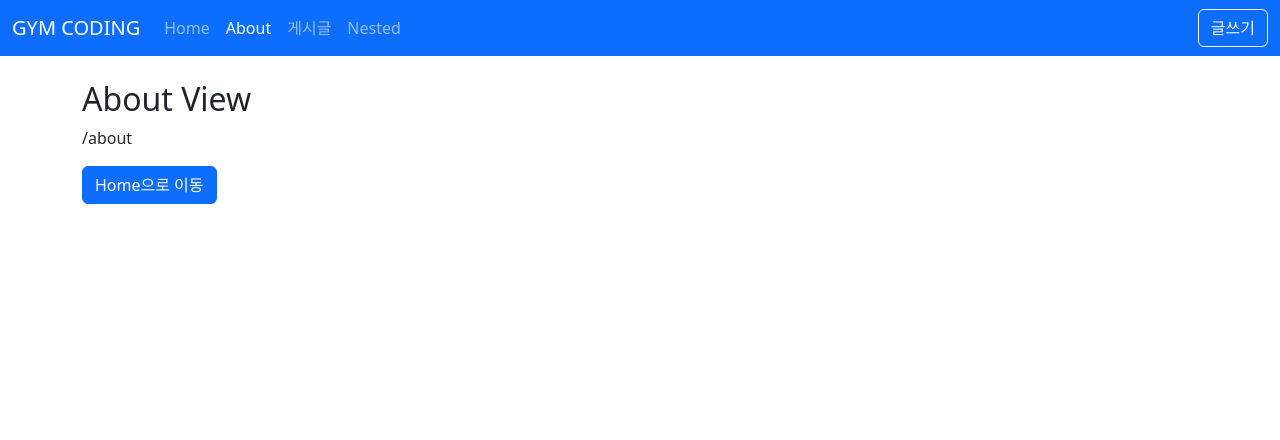
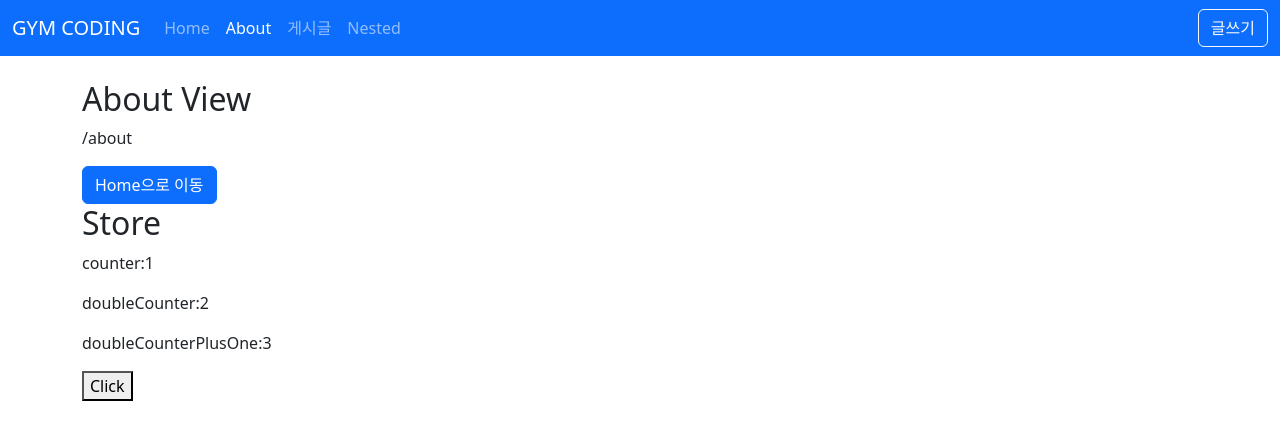
Before and after one commit to leegyuseung/vue3-posts, a Vue app: page /about in a window 1280 px wide. Shown: the top 440 px of the page. Built offline with nearby package versions, Linux system fonts and the light colour scheme.

Commit message:
pinia 기초:state,getters,actions

```diff
--- a/package.json
+++ b/package.json
@@ -13,6 +13,7 @@
     "bootstrap": "^5.2.2",
     "bootstrap-icons": "^1.9.1",
     "dayjs": "^1.11.6",
+    "pinia": "^2.0.26",
     "vue": "^3.2.41",
     "vue-router": "^4.1.6"
   },
--- /dev/null
+++ b/src/stores/counter.js
@@ -0,0 +1,18 @@
+import { defineStore } from "pinia";
+
+export const useCounterStore = defineStore("counter", {
+  state: () => ({
+    counter: 1,
+  }),
+  getters: {
+    doubleCounter: (state) => state.counter * 2,
+    doubleCounterPlusOne() {
+      return this.doubleCounter + 1;
+    },
+  },
+  actions: {
+    increment() {
+      this.counter++;
+    },
+  },
+});
--- a/src/views/AboutView.vue
+++ b/src/views/AboutView.vue
@@ -5,14 +5,30 @@
     <button class="btn btn-primary" @click="$router.push('/')">
       Home으로 이동
     </button>
+    <h2>Store</h2>
+    <p>counter:{{ counter }}</p>
+    <p>doubleCounter:{{ doubleCounter }}</p>
+    <p>doubleCounterPlusOne:{{ doubleCounterPlusOne }}</p>
+    <button @click="increment()">Click</button>
   </div>
 </template>
 
 <script setup>
 import { useRoute } from "vue-router";
+import { useCounterStore } from "@/stores/counter";
+import { storeToRefs } from "pinia";
 
 const route = useRoute();
 console.log("route.path:", route.path);
+
+const store = useCounterStore();
+console.log(store);
+
+// 반응성을 유지
+const { counter, doubleCounter, doubleCounterPlusOne } = storeToRefs(store);
+const { increment } = store;
+// counter.value = 100;
+// increment();
 </script>
 
 <style lang="scss" scoped></style>
```
Also changed, not shown: src/main.js (+3 -20 lines), 2 other files (tests, documents, lock files or other folders).
